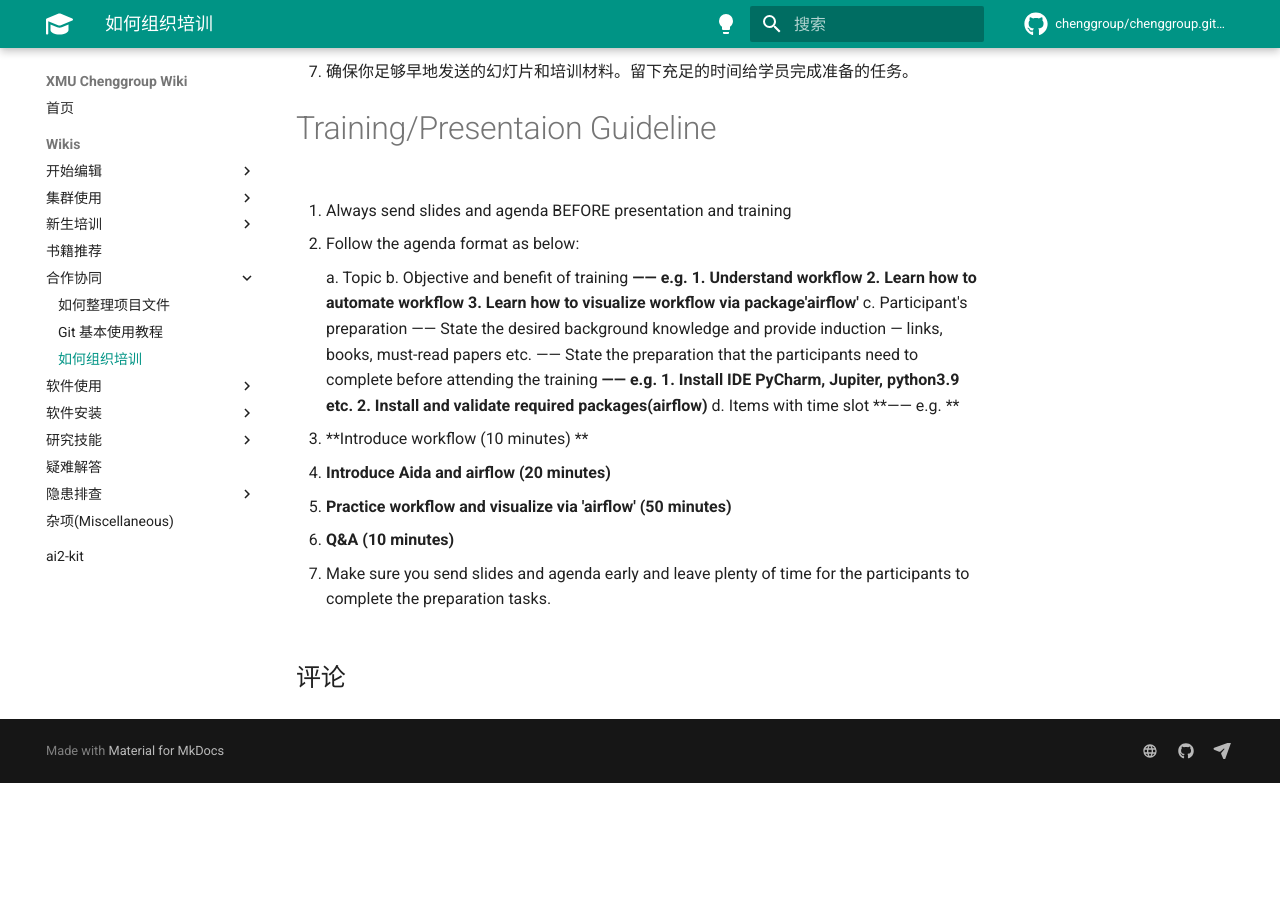
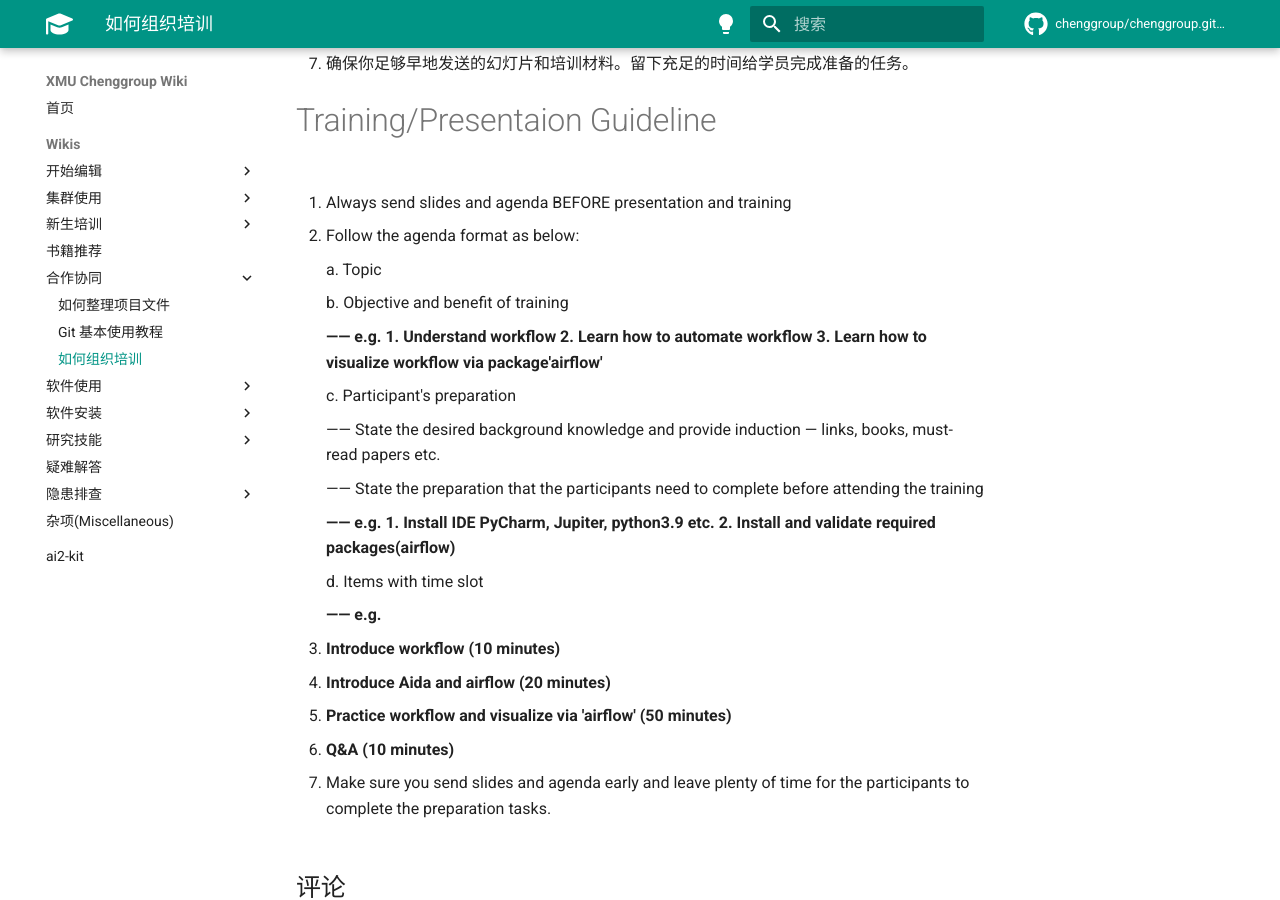
Before and after one commit to chenggroup/chenggroup.github.io, an MkDocs documentation site: the page built from docs/wiki/teamwork/tutorial_rules.md, in a window 1280 px wide and 900 px high, scrolled down 641 px. Built offline with MkDocs 1.6.1 and Material for MkDocs 9.7.7, drawn with Linux system fonts in a browser that asks for light colours; comment, search, counter and statistics services are not loaded; before the commit the page ends 1424 px from its top, so only the background shows below that; part of the change alters nothing that is shown.

```diff
--- a/docs/wiki/teamwork/tutorial_rules.md
+++ b/docs/wiki/teamwork/tutorial_rules.md
@@ -33,7 +33,6 @@ comments: true
       --- 例：
 
       1. 介绍工作流(10分钟)
-
       2. 介绍aiida和aiflow(20分钟)
       3. 练习工作流和可视化工作流(50分钟)
       4. 答疑(19分钟)
@@ -49,16 +48,24 @@ comments: true
 2. Follow the agenda format as below:
 
      a. Topic
+
      b. Objective and benefit of training
+
    	**—— e.g. 1. Understand workflow 2. Learn how to automate workflow 3. Learn how to visualize workflow via package'airflow'**
+
      c. Participant's preparation
+
    	—— State the desired background knowledge and provide induction — links, books, must-read papers etc.
+
    	—— State the preparation that the participants need to complete before attending the training
+
    	**—— e.g. 1. Install IDE PyCharm, Jupiter, python3.9 etc. 2. Install and validate required packages(airflow)**
+
      d. Items with time slot
-   	**—— e.g.  **
 
-   1. **Introduce workflow (10 minutes) **
+   	**—— e.g.**
+
+   1. **Introduce workflow (10 minutes)**
 
    2. **Introduce Aida and airflow (20 minutes)**
 
@@ -68,4 +75,4 @@ comments: true
 
 
 
-3. Make sure you send slides and agenda early and leave plenty of time for the participants to complete the preparation tasks.
+4. Make sure you send slides and agenda early and leave plenty of time for the participants to complete the preparation tasks.
```
